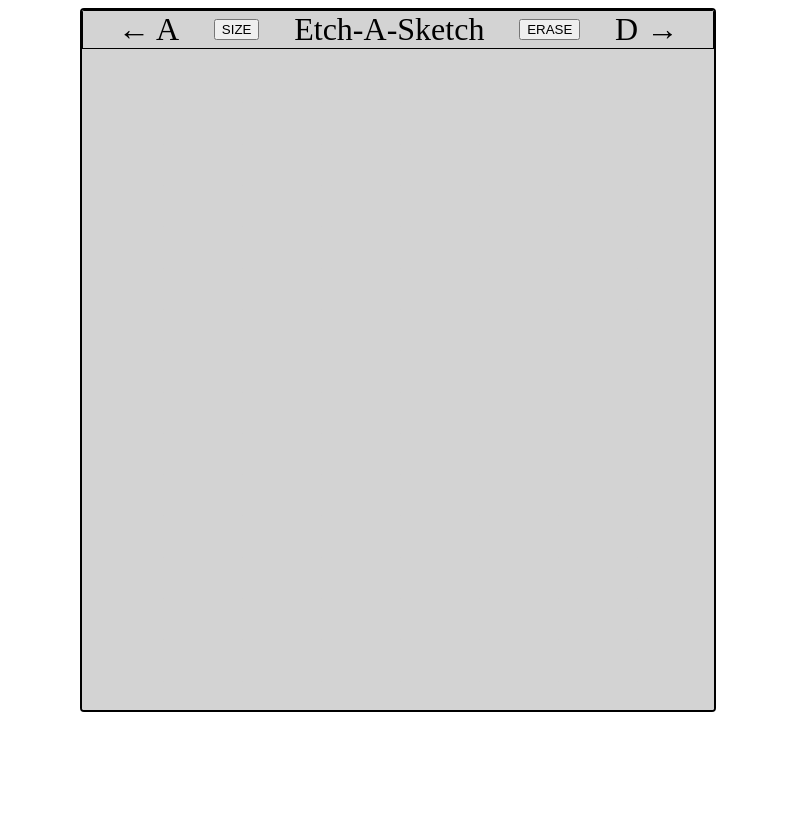
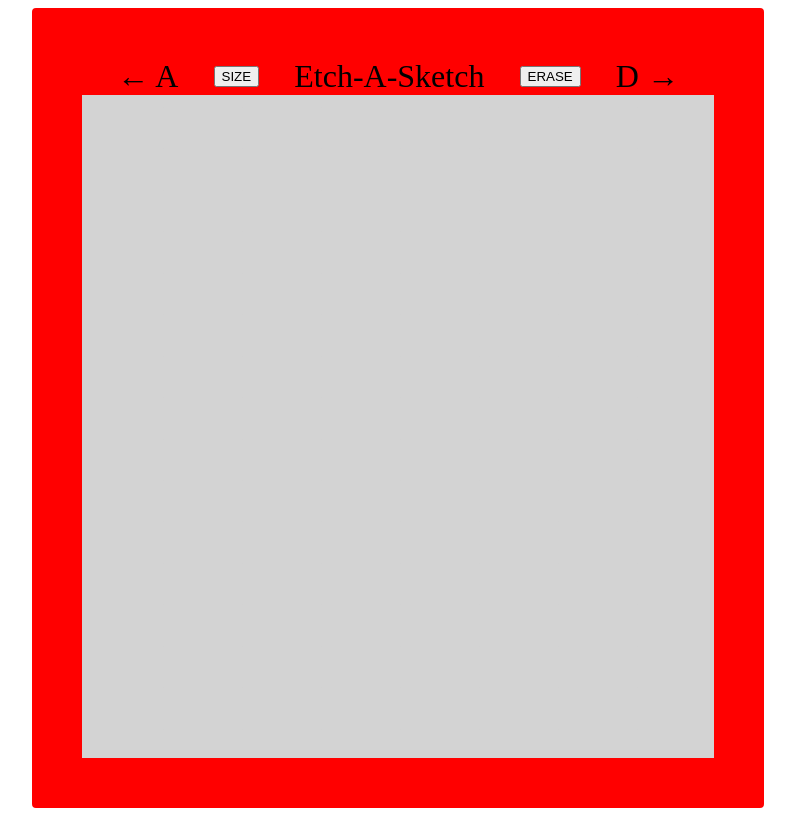
Before and after one commit to dprakonekham/Etch-A-Sketch, a plain HTML site: page index.html in a window 1280 px wide. Shown: the whole page, without its empty margins (242-1037 px from the left). Drawn offline with Linux system fonts and the light colour scheme.

Commit message:
made it red

```diff
--- a/styles.css
+++ b/styles.css
@@ -9,7 +9,7 @@ body{
     user-select: none;
     width: 50%;
     height: 700px;
-    border: 2px solid black;
+    border: 50px solid red;
     border-radius: 4px;
     overflow: hidden;
 
@@ -31,7 +31,6 @@ body{
     display: flex;
     align-items: center;
     justify-content: space-evenly;
-    background-color: lightgrey;
-    border: 1px solid black;
+    background-color: red;
     font-size: 32px;
 }
```
